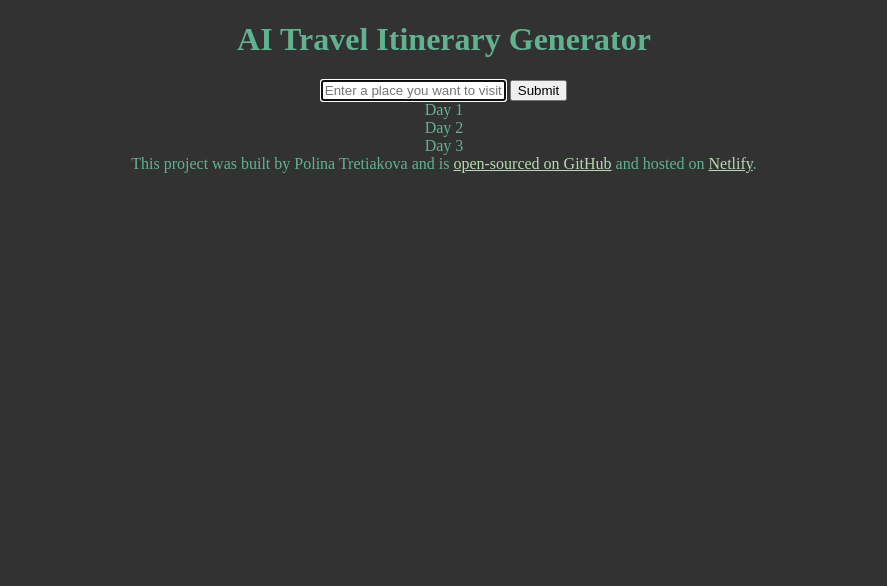
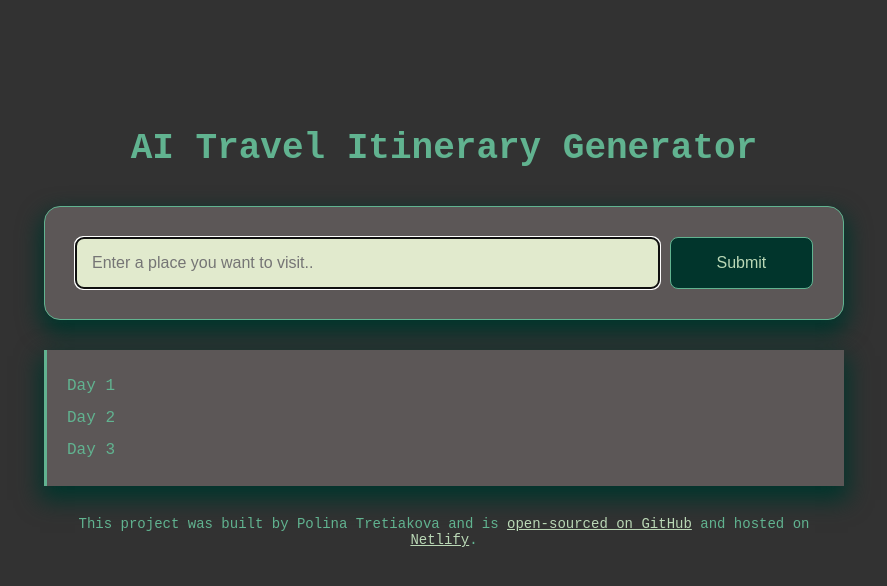
Before and after one commit to PollyT249/ai-travel-itinerary, a plain HTML site: page index.html in a window 1280 px wide. Shown: the whole page, without its empty margins (196-1083 px from the left). Drawn offline with Linux system fonts and the light colour scheme.

Commit message:
Added styling to the project

```diff
--- a/index.html
+++ b/index.html
@@ -7,6 +7,7 @@
     <title>AI Travel Itinerary</title>
   </head>
   <body>
+    <div class="container">
       <header>
         <h1>AI Travel Itinerary Generator</h1>
       </header>
@@ -15,14 +16,16 @@
         <form>
           <input
             type="text"
+            class="input-control"
             placeholder="Enter a place you want to visit.."
             autofocus
             required
+            autocomplete="off"
           />
-        <input type="submit" />
+          <input type="submit" class="submit-button" />
         </form>
 
-      <div>
+        <div class="itinerary">
           Day 1
           <br />
           Day 2
@@ -32,7 +35,9 @@
       </main>
       <footer>
         This project was built by Polina Tretiakova and is
-      <a href="https://github.com/PollyT249/ai-travel-itinerary" target="_blank"
+        <a
+          href="https://github.com/PollyT249/ai-travel-itinerary"
+          target="_blank"
           >open-sourced on GitHub</a
         >
         and hosted on
@@ -40,6 +45,7 @@
           >Netlify</a
         >.
       </footer>
+    </div>
     <script src="/src/index.js"></script>
   </body>
 </html>
--- a/src/style.css
+++ b/src/style.css
@@ -1,7 +1,76 @@
 body {
   background-color: #323232;
   color: #61b390;
+  font-family: "Courier New", Courier, monospace;
+}
+
+.container {
+  margin: 122px auto;
+  max-width: 800px;
+}
+
+header {
+  margin-bottom: 30px;
+}
+
+h1 {
   text-align: center;
+  font-size: 36px;
+  line-height: 1.5;
+}
+
+form {
+  display: flex;
+  margin-bottom: 30px;
+  padding: 30px;
+  background-color: #5c5757;
+  border-radius: 16px;
+  border: 1px solid #61b390;
+  box-shadow: 0px 10px 22px 4px rgba(1, 53, 44, 1);
+}
+
+.input-control {
+  padding: 16px;
+  width: 80%;
+  background-color: #e1eacd;
+  border-radius: 8px;
+  border: 1px solid #61b390;
+  font-size: 16px;
+  line-height: 1;
+}
+
+.submit-button {
+  margin-left: 10px;
+  background-color: #01352c;
+  color: #bad8b6;
+  border: 1px solid #61b390;
+  width: 150px;
+  font-size: 16px;
+  border-radius: 8px;
+  padding: 14px 24px;
+  cursor: pointer;
+  transition: all 0.3s ease-in-out;
+}
+
+.submit-button:hover {
+  background-color: #61b390;
+  border: 1px solid #01352c;
+  color: #01352c;
+}
+
+.itinerary {
+  font-size: 16px;
+  background-color: #5c5757;
+  padding: 20px;
+  line-height: 2;
+  border-left: 3px solid #61b390;
+  box-shadow: 0px 10px 22px 4px rgba(1, 53, 44, 1);
+}
+
+footer {
+  text-align: center;
+  font-size: 14px;
+  margin-top: 30px;
 }
 
 a {
```
Lines whose indentation alone changed are shown as unchanged.
